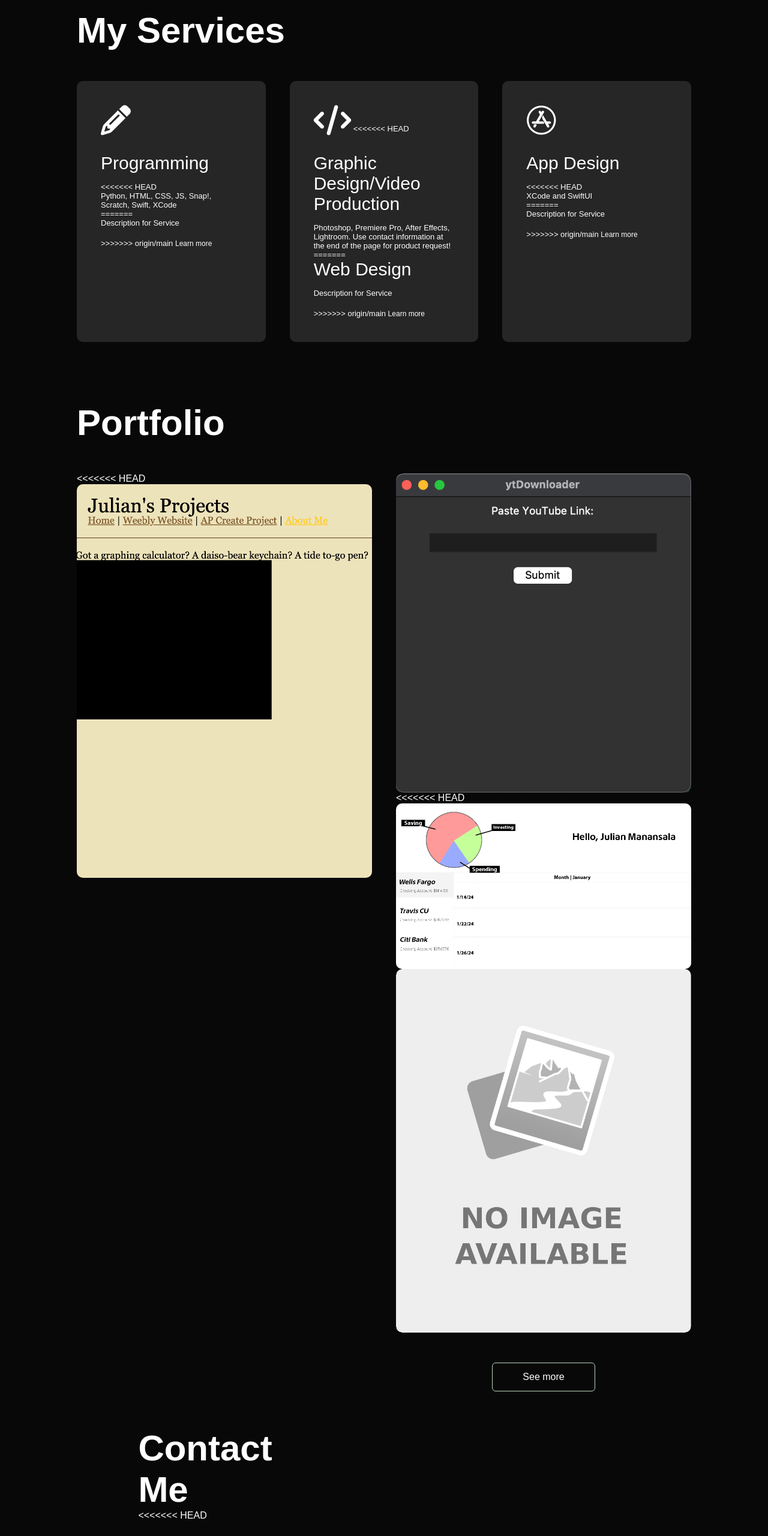
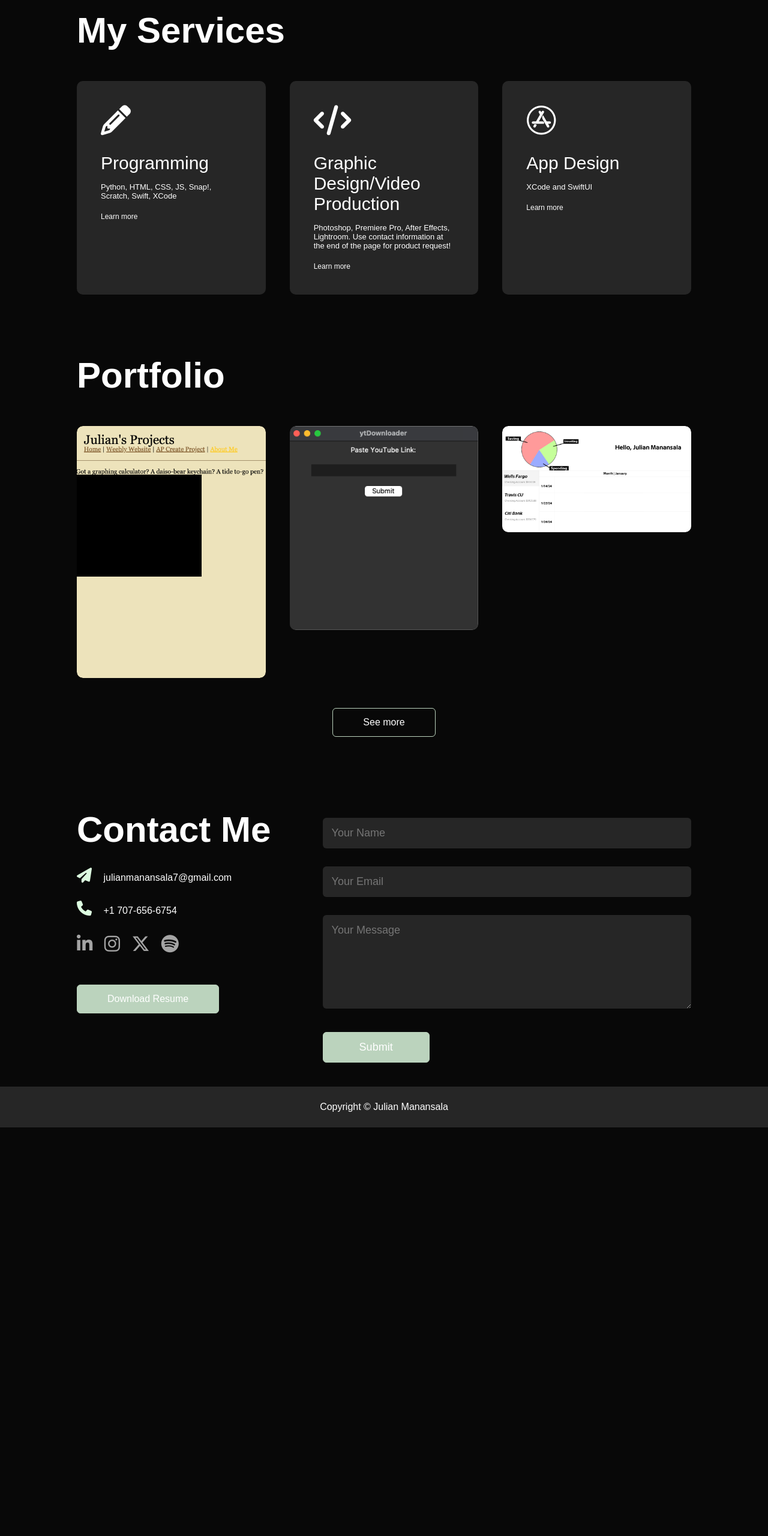
Before and after one commit to julianmsala/portfolio, a plain HTML site: page index.html in a window 1280 px wide. Shown: the part 1400-3960 px from the top of the page at 60% size. After the commit the page ends 3279 px from the top, so only its background shows below. Drawn offline with Linux system fonts and the light colour scheme.

Commit message:
Resolved merge conflicts

```diff
--- a/index.html
+++ b/index.html
@@ -79,32 +79,19 @@
             <div>
                 <i class="fa-solid fa-pencil"></i>
                 <h2>Programming</h2>
-<<<<<<< HEAD
                 <p>Python, HTML, CSS, JS, Snap!, Scratch, Swift, XCode</p>
-=======
-                <p>Description for Service</p>
->>>>>>> origin/main
                 <a href="#">Learn more</a>
             </div>
             <div>
                 <i class="fa-solid fa-code"></i>
-<<<<<<< HEAD
                 <h2>Graphic Design/Video Production</h2>
                 <p>Photoshop, Premiere Pro, After Effects, Lightroom. Use contact information at the end of the page for product request!  </p>
-=======
-                <h2>Web Design</h2>
-                <p>Description for Service</p>
->>>>>>> origin/main
                 <a href="#">Learn more</a>
             </div>
             <div>
                 <i class="fa-brands fa-app-store"></i>
                 <h2>App Design</h2>
-<<<<<<< HEAD
                 <p>XCode and SwiftUI</p>
-=======
-                <p>Description for Service</p>
->>>>>>> origin/main
                 <a href="#">Learn more</a>
             </div>
         </div>
@@ -116,7 +103,6 @@
         <h1 class="sub-title">Portfolio</h1>
         <div class="work-list">
             <div class="work">
-<<<<<<< HEAD
                 <img src="images/AI-page-1.png">
                 <div class="layer">
                     <h3>AP CS AI Page</h3>
@@ -129,35 +115,14 @@
                 <div class="layer">
                     <h3>Youtube MP4 Downloader</h3>
                     <p>Able to paste a YouTube Video, and turn it into an MP4 file that can be downloaded directly into a certain folder. Great for making videos into music files.</p>
-=======
-                <img src="images/No-Image-Placeholder.png">
-                <div class="layer">
-                    <h3>Social Media App</h3>
-                    <p>Lorem ipsum</p>
->>>>>>> origin/main
                     <a href="#"><i class="fa-solid fa-arrow-up-right-from-square"></i></a>
                 </div>
             </div>
             <div class="work">
-<<<<<<< HEAD
                 <img src="images/Financial Dashboard 1.1.png">
                 <div class="layer">
                     <h3>Financial Dashboard</h3>
                     <p>App that manages your finances and all bank accounts in one area.</p>
-=======
-                <img src="images/No-Image-Placeholder.png">
-                <div class="layer">
-                    <h3>Music App</h3>
-                    <p>Lorem ipsum</p>
-                    <a href="#"><i class="fa-solid fa-arrow-up-right-from-square"></i></a>
-                </div>
-            </div>
-            <div class="work">
-                <img src="images/No-Image-Placeholder.png">
-                <div class="layer">
-                    <h3>Online Shopping App</h3>
-                    <p>Lorem ipsum</p>
->>>>>>> origin/main
                     <a href="#"><i class="fa-solid fa-arrow-up-right-from-square"></i></a>
                 </div>
             </div>
@@ -171,7 +136,6 @@
         <div class="row">
             <div class="contact-left">
                 <h1 class="sub-title">Contact Me</h1>
-<<<<<<< HEAD
                 <p><i class="fa-solid fa-paper-plane"></i> julianmanansala7@gmail.com</p>
                 <p><i class="fa-solid fa-phone"></i> +1 707-656-6754</p>
                 <div class="social-icons">
@@ -179,15 +143,6 @@
                     <a href="https://instagram.com/julianmsala"><i class="fa-brands fa-instagram"></i></a>
                     <a href=""><i class="fa-brands fa-x-twitter"></i></a>
                     <a href="https://open.spotify.com/user/s49muo8kgua1uofg18e34gxic?si=f02b1301dfa54819"><i class="fa-brands fa-spotify"></i></a>
-=======
-                <p><i class="fa-solid fa-paper-plane"></i> contact@example.com</p>
-                <p><i class="fa-solid fa-phone"></i> +1 000-000-0000</p>
-                <div class="social-icons">
-                    <a href=""><i class="fa-brands fa-linkedin-in"></i></a>
-                    <a href="https://instagram.com/julianmsala"><i class="fa-brands fa-instagram"></i></a>
-                    <a href=""><i class="fa-brands fa-x-twitter"></i></a>
-                    <a href=""><i class="fa-brands fa-spotify"></i></a>
->>>>>>> origin/main
                 </div>
                 <a href="images/Julian Manansala Resume.pdf" download class="btn btn2">Download Resume</a>
             </div>
```
